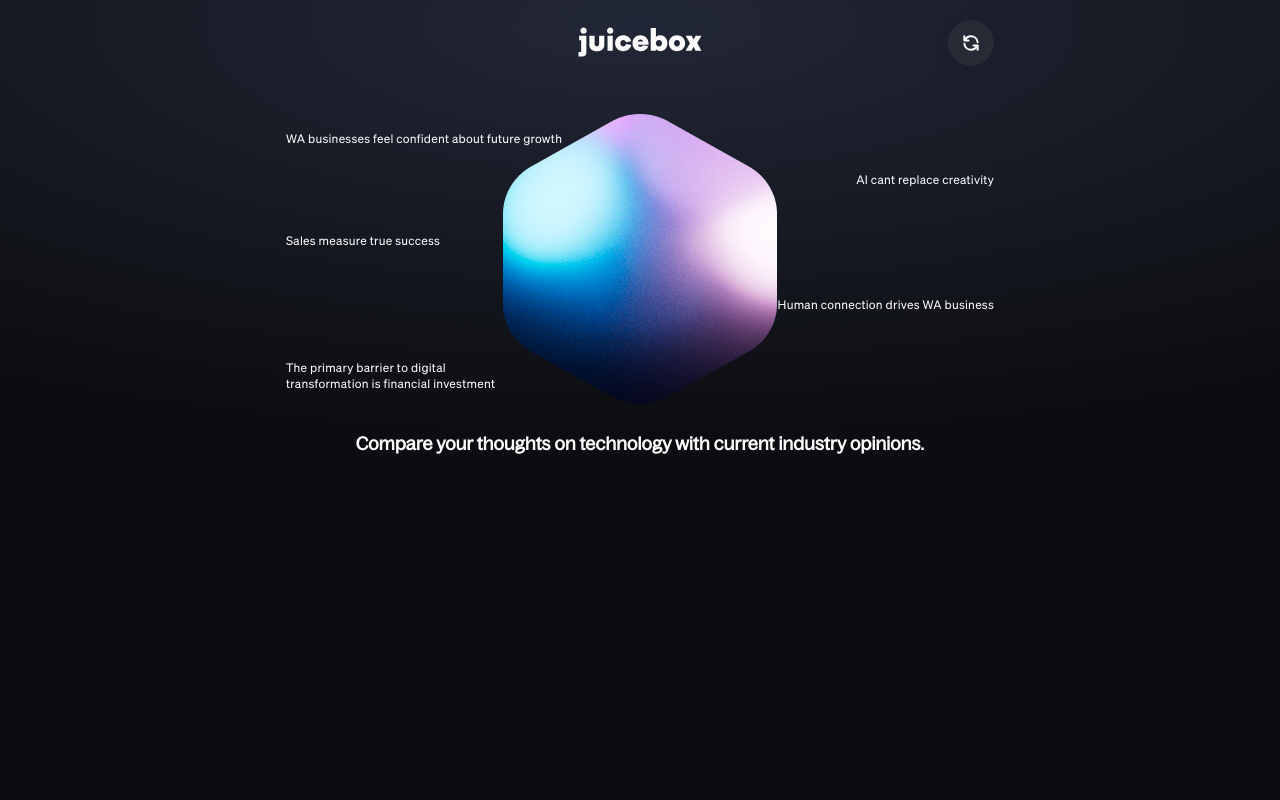
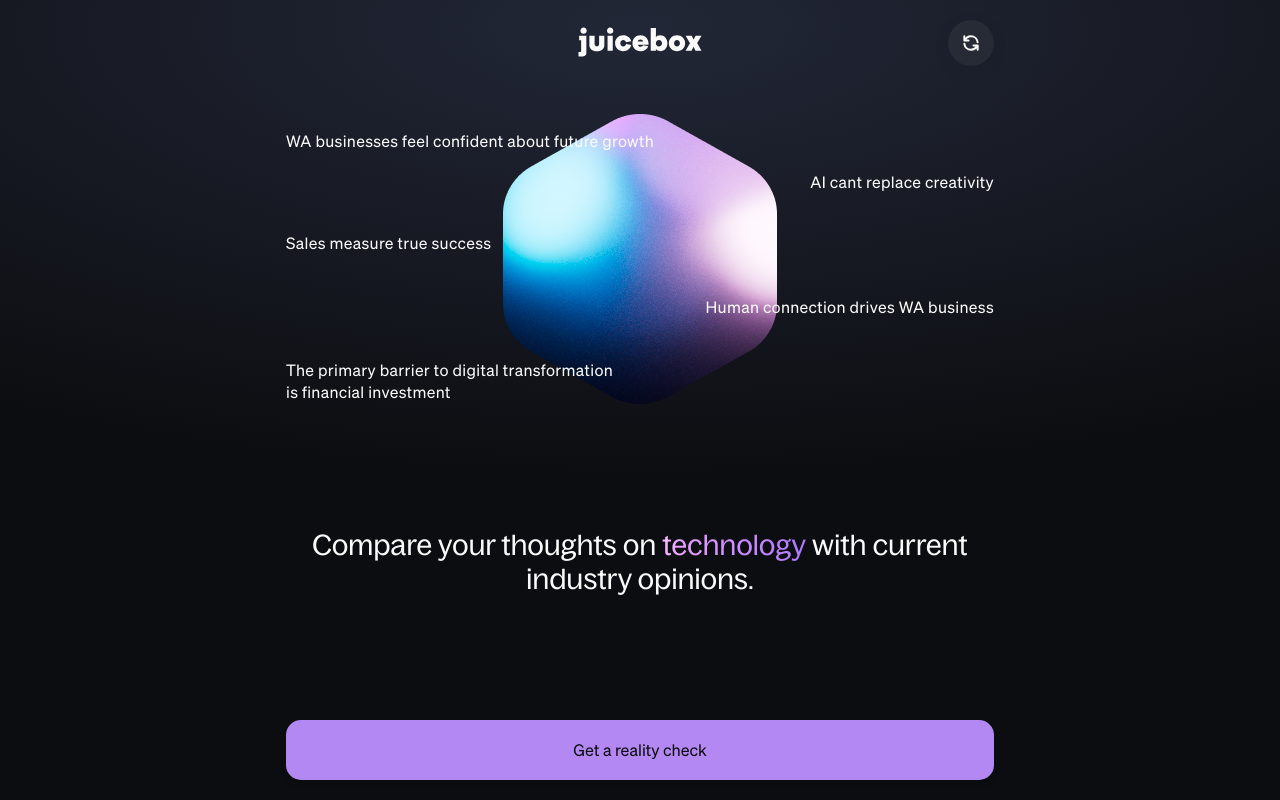
Before and after one commit to pradnyanandana/tech-talks, a Next.js app: page / in a window 1280 px wide. Built offline with nearby package versions, Linux system fonts and the light colour scheme.

Commit message:
refactor: :rocket: completed homepage layout

```diff
--- a/src/app/page.tsx
+++ b/src/app/page.tsx
@@ -1,3 +1,4 @@
+import AppNavigation from "@/components/AppNavigation";
 import ShapeAnimation from "@/components/ShapeAnimation";
 
 export default function Home() {
@@ -7,9 +8,14 @@ export default function Home() {
 
       <section className="content">
         <div className="container">
-          <h2>Compare your thoughts on <span>technology</span> with current industry opinions.</h2>
+          <h2>
+            Compare your thoughts on <span>technology</span> with current
+            industry opinions.
+          </h2>
         </div>
       </section>
+
+      <AppNavigation path="/walkthrough" />
     </>
   );
 }
--- /dev/null
+++ b/src/components/AppNavigation.tsx
@@ -0,0 +1,25 @@
+"use client";
+
+import { FC } from "react";
+import Button from "./ui/Button";
+import { useRouter } from "next/navigation";
+
+interface AppNavigationProps {
+  path: string;
+}
+
+const AppNavigation: FC<AppNavigationProps> = ({ path = "/" }) => {
+  const router = useRouter();
+
+  return (
+    <section className="navigation">
+      <div className="container">
+        <Button fullWidth onClick={() => router.push(path)}>
+          Get a reality check
+        </Button>
+      </div>
+    </section>
+  );
+};
+
+export default AppNavigation;
--- a/src/styles/components.css
+++ b/src/styles/components.css
@@ -72,6 +72,7 @@
     display: inline-flex;
     align-items: center;
     justify-content: center;
+    font-size: 1.8333333333rem;
     font-weight: var(--font-weight-medium);
     text-align: center;
     white-space: nowrap;
@@ -93,13 +94,13 @@
 /* Button Variants */
 .button--primary {
     background: var(--color-primary);
-    color: var(--color-text-primary);
-    border-radius: var(--border-radius-full);
+    color: var(--color-dark-heading);
+    border-radius: var(--border-radius-lg);
     box-shadow: var(--shadow-md);
 }
 
 .button--primary:hover:not(:disabled) {
-    transform: translateY(-2px);
+    /* transform: translateY(-2px); */
     box-shadow: var(--shadow-lg);
 }
 
@@ -131,9 +132,9 @@
 }
 
 .button--md {
-    padding: var(--spacing-md) var(--spacing-lg);
-    font-size: var(--font-size-base);
-    min-height: 44px;
+    padding: 1.5833333333rem;
+    font-size: 1.3580246914rem;
+    min-height: 5rem;
 }
 
 .button--lg {
@@ -287,7 +288,7 @@
 /* Shape Animation Styles */
 .shape-animation {
     padding-top: 9.5rem;
-    padding-bottom: 2.3333333333rem;
+    padding-bottom: 6.4166666667rem;
     background: radial-gradient(94.55% 94.55% at 50% 5.45%, #222737 0%, #0c0d10 100%);
 }
 
@@ -331,6 +332,20 @@
 .shape-animation-text:nth-child(6) {
     top: 20.5rem;
     max-width: 20rem;
+}
+
+/* Homepage content */
+.content {
+    padding: 2rem 0;
+    margin-top: -6.08333333333rem;
+}
+
+/* Navigation */
+.navigation {
+    position: fixed;
+    bottom: 0;
+    width: 100%;
+    padding: 1.6666666667rem 0;
 }
 
 /* Walkthrough Styles */
@@ -585,6 +600,10 @@
 
 /* Responsive Design */
 @media (min-width: 768px) {
+    body {
+        font-size: 16px;
+    }
+
     .container {
         max-width: 768px;
         padding: 0 var(--spacing-lg);
@@ -596,6 +615,14 @@
 
     .shape-animation-text:nth-child(odd) {
         right: var(--spacing-lg);
+    }
+
+    .shape-animation-text:nth-child(6) {
+        max-width: 28rem;
+    }
+
+    .content {
+        margin-top: 2rem;
     }
 
     .walkthrough__title {
--- a/src/styles/globals.css
+++ b/src/styles/globals.css
@@ -42,8 +42,31 @@ select {
     font-size: inherit;
 }
 
-h1, h2, h3, h4, h5, h6 {
+h1,
+h2,
+h3,
+h4,
+h5,
+h6 {
     font-family: var(--font-family-heading);
+}
+
+h2 {
+    font-size: var(--font-size-4xl);
+    line-height: 1.2;
+    font-weight: 400;
+    letter-spacing: 0.01em;
+}
+
+h2 span {
+    background: linear-gradient(90deg, #fabbff 0%, #e49dff 15%, #b179ff 95%);
+    -webkit-background-clip: text;
+    background-clip: text;
+    -webkit-text-fill-color: transparent;
+    color: transparent;
+    display: inline-block;
+    -webkit-box-decoration-break: clone;
+    box-decoration-break: clone;
 }
 
 /* Accessibility */
--- a/src/styles/variables.css
+++ b/src/styles/variables.css
@@ -5,6 +5,7 @@
     --color-background: #0c0d10;
     --color-text-primary: #fafafa;
     --color-primary: #b488f2;
+    --color-dark-heading: #0c0d10;
 
     /* Spacing */
     --spacing-md: 1.66666667rem;
@@ -28,7 +29,7 @@
     --font-size-xl: 1.25rem;
     --font-size-2xl: 1.5rem;
     --font-size-3xl: 2rem;
-    --font-size-4xl: 2.5rem;
+    --font-size-4xl: 2.3611111111rem;
 
     --font-weight-normal: 400;
     --font-weight-medium: 500;
```
